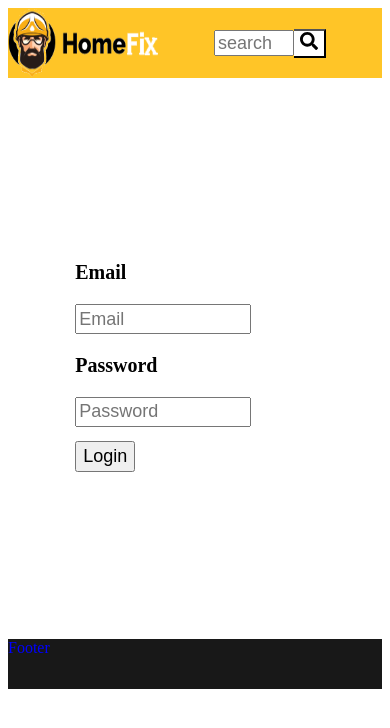
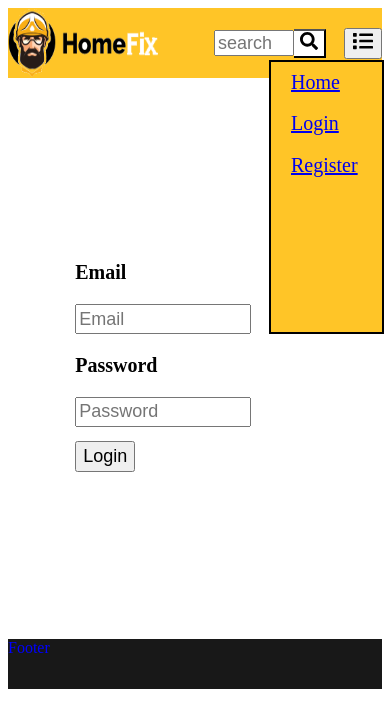
Before and after one commit to C5-khaledHalhouli/MERAKI_Academy_Project_4, a React (Create React App) app in the folder frontend/: page /login in a window 390 px wide. Shown: the top 728 px of the page. Built offline with nearby package versions, Linux system fonts and the light colour scheme; no server answers.

Commit message:
styling  responsive

```diff
--- a/frontend/src/App.css
+++ b/frontend/src/App.css
@@ -9,10 +9,13 @@
 .navbar {
   display: grid;
   background-color: #ffc527;
-  grid-template-columns: auto 20% 30%;
+  grid-template-columns: 50% 20% 30% 10%;
   height: 100px;
   width: 100%;
   overflow: hidden;
+  position: sticky;
+  top: 0px;
+  z-index: 11;
 }
 .mainPage {
   margin-top: 5%;
@@ -27,7 +30,7 @@
   .navbar {
     display: grid;
     background-color: #ffc527;
-    grid-template-columns: auto 30% 15%;
+    grid-template-columns: 55% 30% 15% 10%;
     height: 70px;
     width: 100%;
     overflow: hidden;
--- a/frontend/src/App.js
+++ b/frontend/src/App.js
@@ -12,6 +12,7 @@ import { MyServices } from "./components/MyServices";
 import { Service } from "./components/Service";
 import { UpdateService } from "./components/UpdateService";
 import { SearchPage } from "./components/SearchPage";
+import {MenuList} from "./components/MenuList/index"
 // make variable of context
 export const tokenContext = createContext();
 function App() {
@@ -39,8 +40,9 @@ function App() {
       <div className="navbar">
         <NavBar isLoggedIn={isLoggedIn} setResult={setResult} />
       </div>
+      <MenuList isLoggedIn={isLoggedIn}/>
       <div className="mainPage">
-        <tokenContext.Provider value={setToken}>
+        <tokenContext.Provider value={{setToken,token}}>
           <Routes>
             <Route path="/register" element={<Register />} />
             <Route path="/login" element={<Login />} />
--- /dev/null
+++ b/frontend/src/components/MenuList/index.js
@@ -0,0 +1,33 @@
+import React from "react";
+import "./style.css"
+import { Link } from "react-router-dom";
+import { Logout } from "../Logout";
+const MenuList=({isLoggedIn})=>{
+    console.log(isLoggedIn);
+if(isLoggedIn){
+    return <div className="menuList">
+    <Link to="/" className="menuListElement">
+      Home
+    </Link>
+    <Link to="/category/createService" className="menuListElement">
+      Create Service2
+    </Link>
+    <Link to={`/user/myservices`} className="menuListElement">
+      My services
+    </Link>
+    <Logout />
+  </div>
+}else {
+return <div className="menuList">
+<Link to="/" className="menuListElement">
+  Home
+</Link>
+<Link to="/login" className="menuListElement">
+  Login
+</Link>
+<Link to="/register" className="menuListElement">
+  Register
+</Link>
+</div>
+}}
+export {MenuList}
--- /dev/null
+++ b/frontend/src/components/MenuList/style.css
@@ -0,0 +1,4 @@
+.menuListElement{
+    font-size: 20px;
+    margin-top: 12%;
+}
--- a/frontend/src/components/NavBar/index.js
+++ b/frontend/src/components/NavBar/index.js
@@ -1,10 +1,11 @@
 import "./style.css";
-
-import React, { useEffect } from "react";
+import { FaList } from "react-icons/fa";
+import React, { useContext, useEffect } from "react";
 import { Link } from "react-router-dom";
 import { Search } from "../Search";
 import logo from "./assist/image/logo.png";
 import { Logout } from "../Logout";
+
 const NavBar = ({ isLoggedIn, setResult }) => {
   if (!isLoggedIn) {
     return (
@@ -13,7 +14,9 @@ const NavBar = ({ isLoggedIn, setResult }) => {
         <div className="search">
           <Search setResult={setResult} />
         </div>
-        <button className="mainList">Main List</button>
+        <button className="mainList">
+          <FaList />
+        </button>
         <div className="homeList">
           <Link to="/" className="homeListElement">
             Home
@@ -46,19 +49,9 @@ const NavBar = ({ isLoggedIn, setResult }) => {
           </Link>
           <Logout />
         </div>
-        <button className="mainList">Main List</button>
-        <div className="menuList">
-          <Link to="/" className="homeListElement">
-            Home
-          </Link>
-          <Link to="/category/createService" className="homeListElement">
-            Create Service2
-          </Link>
-          <Link to={`/user/myservices`} className="homeListElement">
-            My services
-          </Link>
-          <Logout />
-        </div>
+        <button className="mainList">
+          <FaList />
+        </button>
       </>
     );
   }
--- a/frontend/src/components/NavBar/style.css
+++ b/frontend/src/components/NavBar/style.css
@@ -6,7 +6,7 @@
   height: auto;
   width: auto;
   gap: 10%;
-  display: none;
+  display: flex;
   justify-content: flex-end;
   padding: 4% 7%;
 }
@@ -24,17 +24,19 @@
   width: 400px;
 }
 .menuList {
-  background-color: #f0aa91;
-  color: white;
-  display: none;
-  z-index: 10000;
-  flex-direction: column;
-  padding: 4%;
-  height: 230%;
-  width: 80%;
-  position: relative;
-  right: 33%;
-  top: 48%;
+    padding: 10px;
+    width: 71px;
+    height: 250px;
+    position: absolute;
+    z-index: 12;
+    right: 6px;
+    background-color: #ffc527;
+    display: flex;
+    flex-direction: column;
+    gap: 10px;
+    padding: 0px 20px 20px;
+    border: 2px solid;
+    top: 60px;
 }
 .mainList {
   height: 50px;
@@ -48,9 +50,16 @@
     width: 150px;
   }
   .mainList {
-    height: 50px;
-    width: 50px;
+    height: 31px;
+    width: 38px;
     justify-self: flex-end;
+    display: inline;
+    font-size: 20px;
+    align-self: center;
 
   }
+  .homeList {
+
+    display: none;
+  }
 }
```
